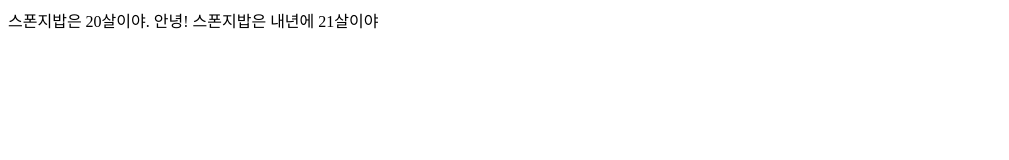
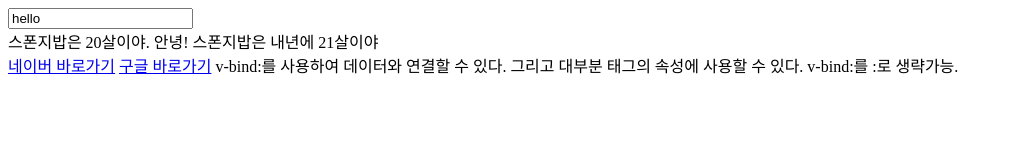
Before and after one commit to hlk1m/vuejs, a plain HTML site: page index.html in a window 1280 px wide. Shown: the whole page, without its empty margins (0-1009 px from the left). Drawn offline with nearby package versions, Linux system fonts and the light colour scheme.

Commit message:
Data binding

```diff
--- a/index.html
+++ b/index.html
@@ -4,12 +4,19 @@
     <meta charset="UTF-8" />
     <meta name="viewport" content="width=device-width, initial-scale=1.0" />
     <title>Vue js 기초</title>
-    <!-- Vue js -->
+    <!-- Vue.js -->
     <script src="https://cdn.jsdelivr.net/npm/vue/dist/vue.js"></script>
   </head>
   <body>
     <div id="app">
+      <input v-bind:type="type" :value="inputData" />
+      <br />
       {{person.name}}은 {{person.age}}살이야. {{nextYear("안녕! ")}}
+      <br />
+      <a :href="getLink('naver')" target="_blank">네이버 바로가기</a>
+      <a :href="getLink('google')" target="_blank">구글 바로가기</a>
+      v-bind:를 사용하여 데이터와 연결할 수 있다. 그리고 대부분 태그의 속성에
+      사용할 수 있다. v-bind:를 :로 생략가능.
     </div>
     <script>
       new Vue({
@@ -20,6 +27,8 @@
             name: "스폰지밥",
             age: 20,
           },
+          inputData: "hello",
+          type: "text",
         },
         methods: {
           nextYear(hi) {
@@ -34,6 +43,9 @@
           otherMethod() {
             this.nextYear();
           },
+          getLink(link) {
+            return "http://www." + link + ".com";
+          },
         },
       });
     </script>
```
